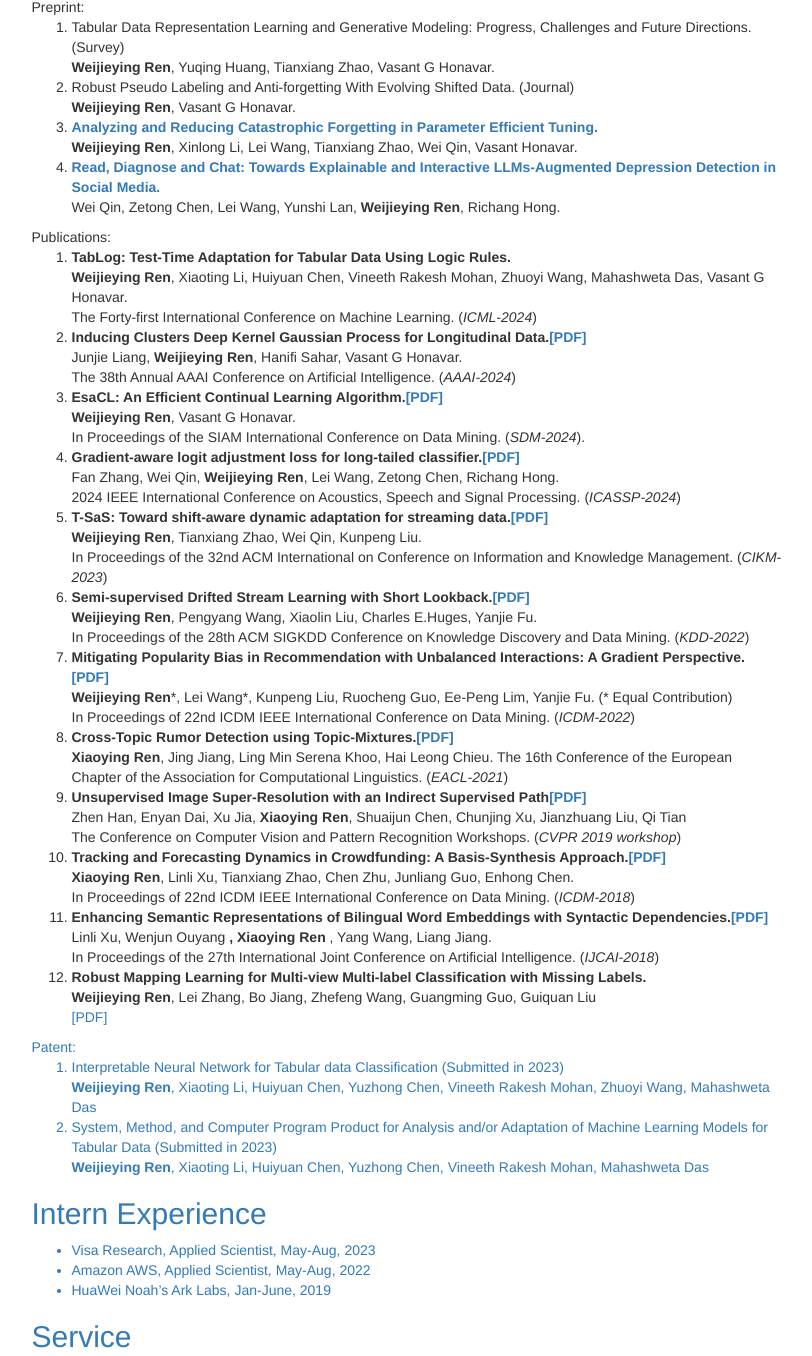
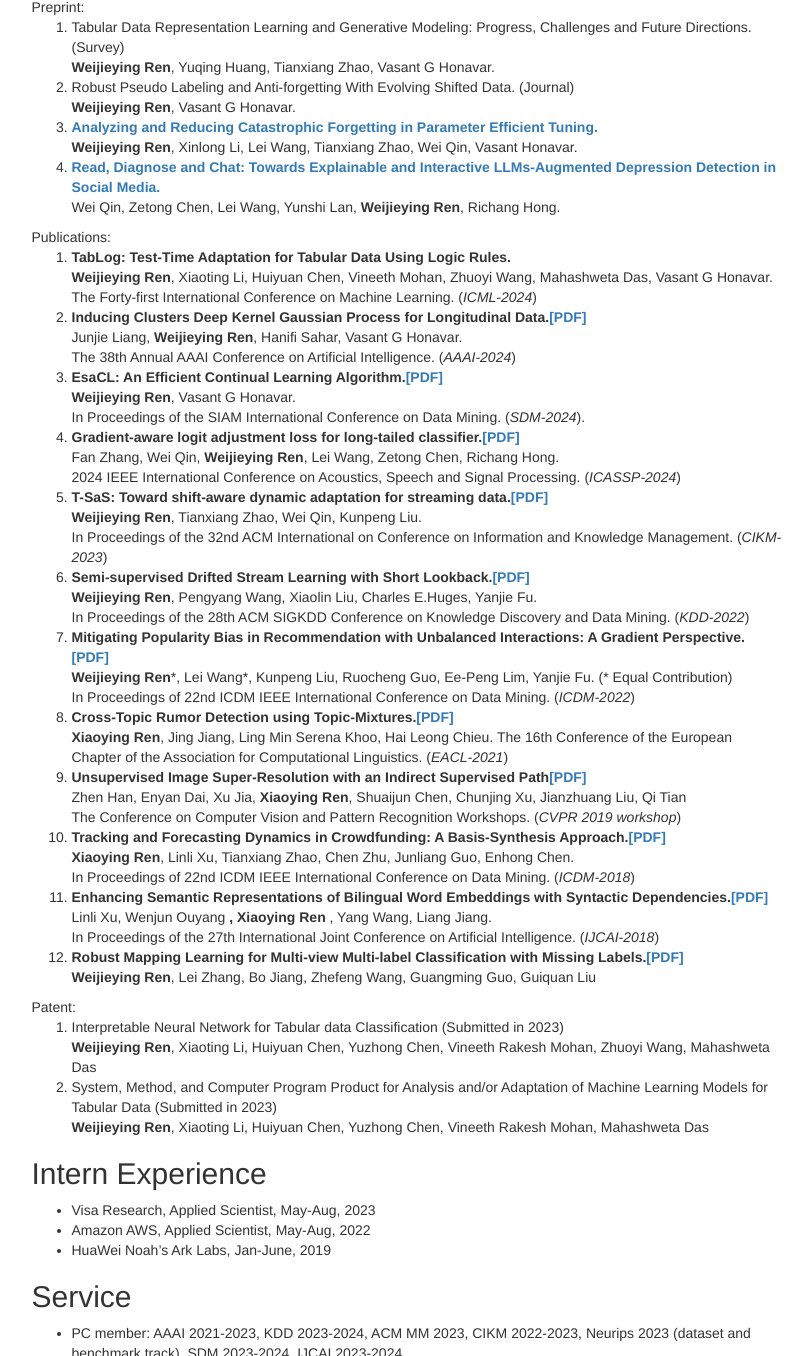
Before and after one commit to WeijieyingRen/WeijieyingRen.github.io, a plain HTML site: page index.html in a window 1280 px wide. Shown: the part 570-1926 px from the top of the page, without its empty margins (331-1143 px from the left). Drawn offline with nearby package versions, Linux system fonts and the light colour scheme.

Commit message:
Update index.html

```diff
--- a/index.html
+++ b/index.html
@@ -141,7 +141,7 @@ Detection in Social Media.</a></b><br>
             <ol>
 	  <li>
 		<b>TabLog: Test-Time Adaptation for Tabular Data Using Logic Rules.</b> <br>
-		<b>Weijieying Ren</b>, Xiaoting Li, Huiyuan Chen, Vineeth Rakesh Mohan, Zhuoyi Wang, Mahashweta Das, Vasant G Honavar.<br>
+		<b>Weijieying Ren</b>, Xiaoting Li, Huiyuan Chen, Vineeth Mohan, Zhuoyi Wang, Mahashweta Das, Vasant G Honavar.<br>
                 The Forty-first International Conference on Machine Learning. (<i>ICML-2024</i>)
               </li>
 
@@ -214,8 +214,8 @@ Detection in Social Media.</a></b><br>
               </li>
 
               <li>
-                <b>Robust Mapping Learning for Multi-view Multi-label Classification with Missing Labels.</a></b><br>
-                <b>Weijieying Ren</b>, Lei Zhang, Bo Jiang, Zhefeng Wang, Guangming Guo, Guiquan Liu <br><a href="https://link.springer.com/chapter/10.1007/978-3-319-63558-3_46">[PDF]
+                <b>Robust Mapping Learning for Multi-view Multi-label Classification with Missing Labels.<a href="https://link.springer.com/chapter/10.1007/978-3-319-63558-3_46">[PDF]</a></b><br>
+                <b>Weijieying Ren</b>, Lei Zhang, Bo Jiang, Zhefeng Wang, Guangming Guo, Guiquan Liu <br>
 
               </li>
 
```
